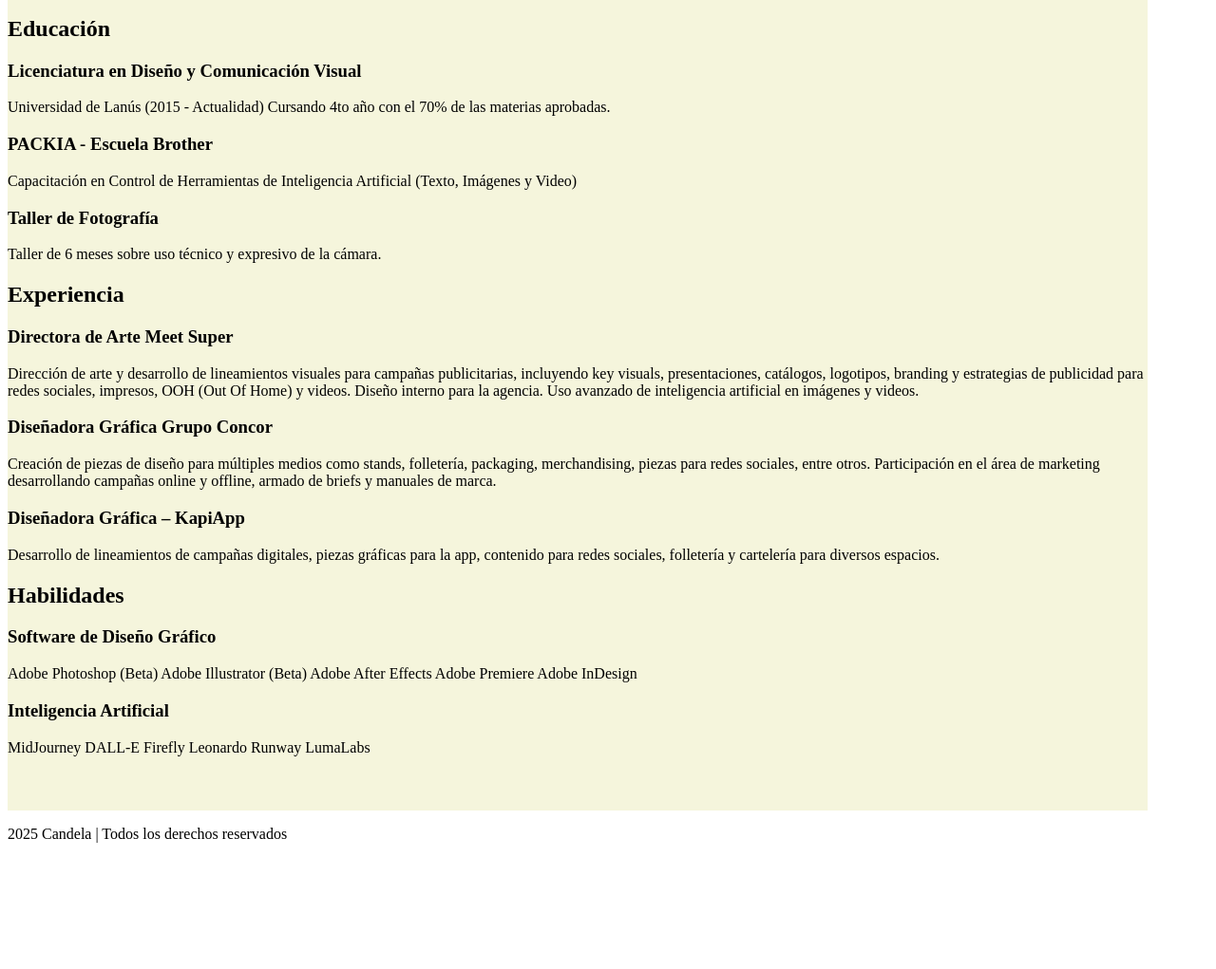
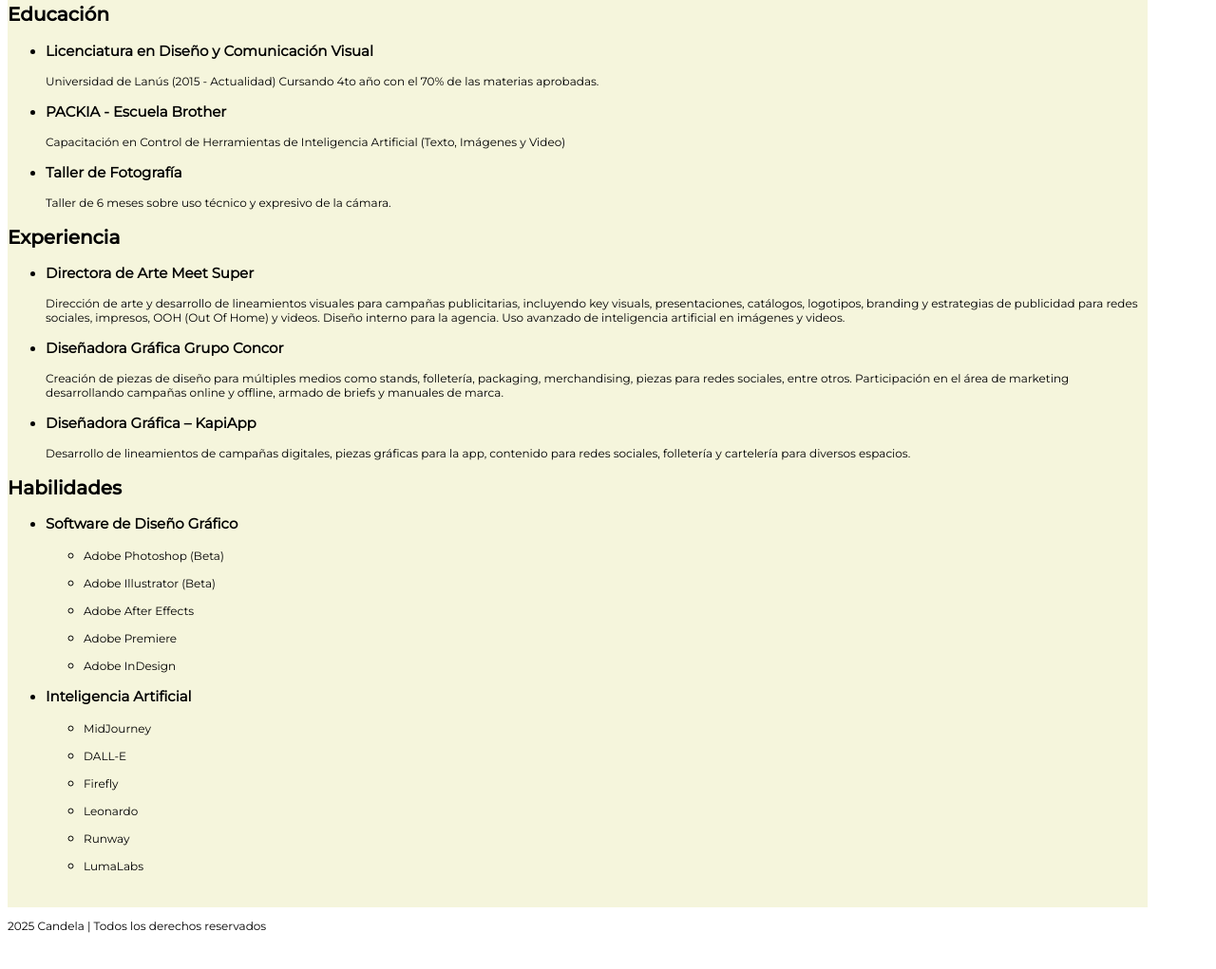
Before and after one commit to CandeBe/TP1-Computacion-3, a plain HTML site: page index.html in a window 1280 px wide. Shown: the part 449-1470 px from the top of the page at 95% size. Before the commit the page ends 1379 px from the top, so only its background shows below. Drawn offline with Linux system fonts and the light colour scheme.

Commit message:
Aplicacion de css y tipografias (prueba)

```diff
--- a/estilos.css
+++ b/estilos.css
@@ -2,16 +2,60 @@
 h1{
     color: black
     font: size 30px;
+    font-family: "montserrat black"
+}
+h2{
+    color: black;
+    font-size: 20px;
+    font-family:"montserrat medium" ;
+}
+h3{
+    color: black;
+    font-size: 15px;
+    font-family: "montserrat regular";
+}
+p{
+    color: black;
+    font-size:12px;
+    font-family: "montserrat regular"
 }
 .botonera{
     width: 1200px;
     height: 90px;
     background-color: black;
-    font-size: small;
-    color: beige;
+    font-size: 15px;
+    font-family: "montserrat medium"
 }
 #cabecera{
     background-color: beige;
     width: 1200px;
-    height: 1200px;
+    height: 1300px;
 }
+a{
+    text-decoration: none;
+}
+a:link{
+    color: antiquewhite;
+}
+a:hover{
+    color: aquamarine;
+    font-size: medium;
+}
+@font-face {
+    font-family: "montserrat bold";
+    src: url(fonts/Montserrat-Bold.ttf);format('truetype');
+    font-weight: bold;
+    font-style: normal;
+}
+@font-face {
+    font-family: "montserrat medium";
+    src: url(fonts/Montserrat-Medium.ttf); format ('true type')
+    font-weight: medium;
+    font-style: normal;
+}
+@font-face {
+    font-family: "montserrat regular";
+    src: url(fonts/Montserrat-Regular.ttf); format ('true type')
+    font-weight: regular;
+    font-style: normal;
+}
--- a/index.html
+++ b/index.html
@@ -2,59 +2,106 @@
 <html>
     <head>
         <meta>
-        <title> Mi Curriculum </title>
+        <title> Curriculum Benavidez Candela </title>
         <link href="estilos.css" rel="stylesheet" type="text/css">
     </head>
 <body>
     <header>
         <nav class="botonera">
             <ul>
-                <li>Sobre mi</li>
-                <li>Experiencia y estudios </li>
-                <li>Contacto</li>
+                <li><a href="sobre_mi.html" target="_blank">Sobre mi</a></li>
+                <li><a href="experiencia_estudios.html" target="_blank">Experiencia y estudios </a></li>
+                <li><a href="contacto.html" target="_blank">Contacto</a></li>
             </ul>
         </nav>
     </header>
 <main id="cabecera">
     <section>
-        <img src="IMG/foto-perfil.png" alt="Foto de perfil de Candela" width="200">
+        <img src="img/foto-perfil.png" alt="Foto de perfil de Candela" width="200"  heigth="200">
         <h1>Candela Benavidez</h1>
             <p>Soy Candela, Diseñadora Gráfica con un enfoque creativo y estratégico. Actualmente, curso el cuarto año de la Licenciatura en Diseño y Comunicación Visual en la Universidad de Lanús. Trabajo como Directora de Arte en la agencia de publicidad Super Meet, donde desarrollo lineamientos visuales para campañas publicitarias, creando key visuals, presentaciones y propuestas de branding, así como estrategias de publicidad tanto para medios digitales como para la vía pública. Me caracterizo por mi rapidez y meticulosidad en la ejecución de proyectos, así como por mi capacidad para generar ideas innovadoras y resolver problemas de manera proactiva.</p>
     </section>
     <section>
         <h2>Educación</h2>
+        <ul>
+            <li>
                 <h3>Licenciatura en Diseño y Comunicación Visual</h3>
-        <p>Universidad de Lanús (2015 - Actualidad)
-            Cursando 4to año con el 70% de las materias aprobadas.</p>
+                    <p>Universidad de Lanús (2015 - Actualidad) Cursando 4to año con el 70% de las materias aprobadas.</p>
+            </li>
+            <li>
                 <h3>PACKIA - Escuela Brother</h3>
                     <p>Capacitación en Control de Herramientas de Inteligencia Artificial (Texto, Imágenes y Video)</p>
+            </li>
+            <li>
                 <h3>Taller de Fotografía</h3>
                     <p>Taller de 6 meses sobre uso técnico y expresivo de la cámara.</p>
+            </li>
+        </ul>
     </section>
     <section>
         <h2>Experiencia</h2>
+            <ul>
+                <li>
                     <h3>Directora de Arte Meet Super</h3>
                         <p>Dirección de arte y desarrollo de lineamientos visuales para campañas publicitarias, incluyendo key visuals, presentaciones, catálogos, logotipos, branding y estrategias de publicidad para redes sociales, impresos, OOH (Out Of Home) y videos. Diseño interno para la agencia. Uso avanzado de inteligencia artificial en imágenes y videos.</p>
+                </li>
+                <li>
                     <h3>Diseñadora Gráfica Grupo Concor</h3>
                         <p>Creación de piezas de diseño para múltiples medios como stands, folletería, packaging, merchandising, piezas para redes sociales, entre otros. Participación en el área de marketing desarrollando campañas online y offline, armado de briefs y manuales de marca.</p>
+                </li>
+                <li>
                     <h3>Diseñadora Gráfica – KapiApp</h3>
                         <p>Desarrollo de lineamientos de campañas digitales, piezas gráficas para la app, contenido para redes sociales, folletería y cartelería para diversos espacios.</p>
+                </li>
+            </ul>
     </section>
     <section>
         <h2>Habilidades</h2>
+            <ul>
+                <li>
                     <h3>Software de Diseño Gráfico</h3>
-        <p>Adobe Photoshop (Beta)
-            Adobe Illustrator (Beta)
-            Adobe After Effects
-            Adobe Premiere
-            Adobe InDesign</p>
+                    <ul>
+                        <li>
+                            <p>Adobe Photoshop (Beta)</p>
+                        </li>
+                        <li>
+                            <p>Adobe Illustrator (Beta)</p>
+                        </li>
+                        <li>
+                            <p>Adobe After Effects</p>
+                        </li>
+                        <li>
+                            <p>Adobe Premiere</p>
+                        </li>
+                        <li>
+                            <p>Adobe InDesign</p>
+                        </li>
+                    </ul>
+                </li>
+                <li>
                     <h3>Inteligencia Artificial</h3>
-            <p>MidJourney
-                DALL-E
-                Firefly
-                Leonardo
-                Runway
-                LumaLabs</p>
+                    <ul>
+                        <li>
+                            <p>MidJourney</p>
+                        </li>
+                        <li>
+                            <p>DALL-E</p>
+                        </li>
+                        <li>
+                            <p>Firefly</p>
+                        </li>
+                        <li>
+                            <p>Leonardo</p>
+                        </li>
+                        <li>
+                            <p>Runway</p>
+                        </li>
+                        <li>
+                            <p>LumaLabs</p>
+                        </li>
+                    </ul>
+                </li>
+            </ul>
     </section>
 </main>
 <footer>
```
Also changed, not shown: fonts/Montserrat-Bold.ttf (added), fonts/Montserrat-Medium.ttf (added), fonts/Montserrat-Regular.ttf (added). Lines whose indentation alone changed are shown as unchanged.
